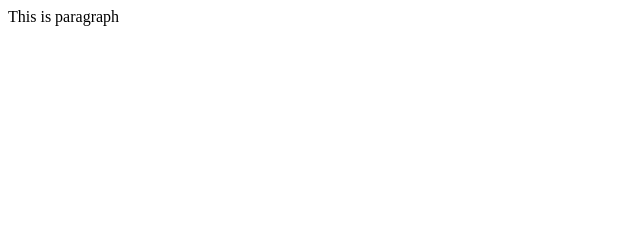
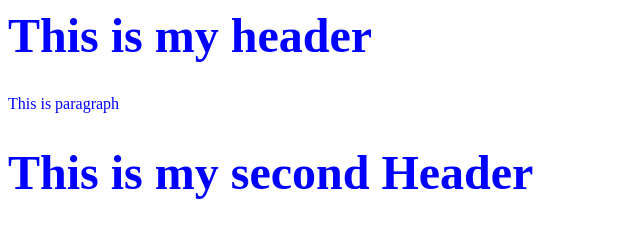
Before and after one commit to ramunvaitkev/HttpsRemoteRepo, a plain HTML site: page index.html in a window 1280 px wide. Shown: the whole page, without its empty margins (0-640 px from the left). Drawn offline with Linux system fonts and the light colour scheme.

Commit message:
Added STYLE tag per review comments

```diff
--- a/index.html
+++ b/index.html
@@ -1,8 +1,31 @@
 <HTML>
 
 <!-- Please use CSS style tags here -->
+
+
+	<HEAD>
+<STYLE>
+H1 {color:blue; font-size:300%}
+P {color:blue}
+</STYLE>
+	</HEAD>
+
+
+
 <BODY>
+
+
+	<H1> This is my header </H1>
+
 <P> This is paragraph </P>
+
+
+	<H1> This is my second Header </H1>
+
+
+
+
+
 
 </BODY>
 </HTML>
```
Also changed, not shown: 7 other files.
